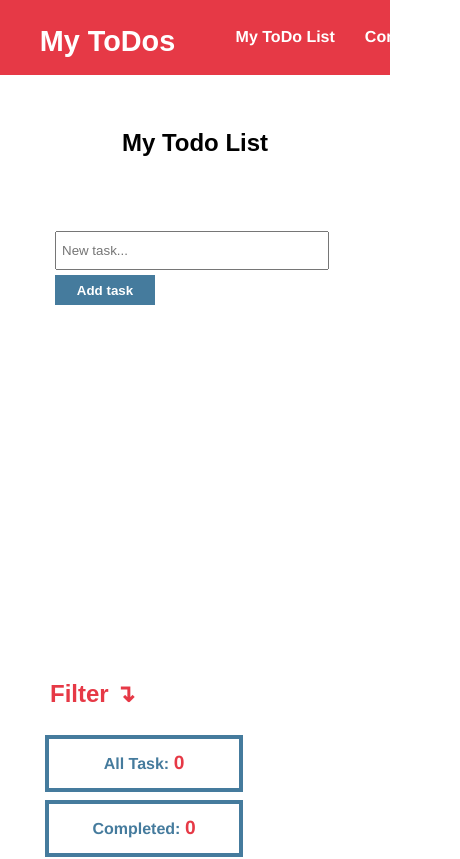
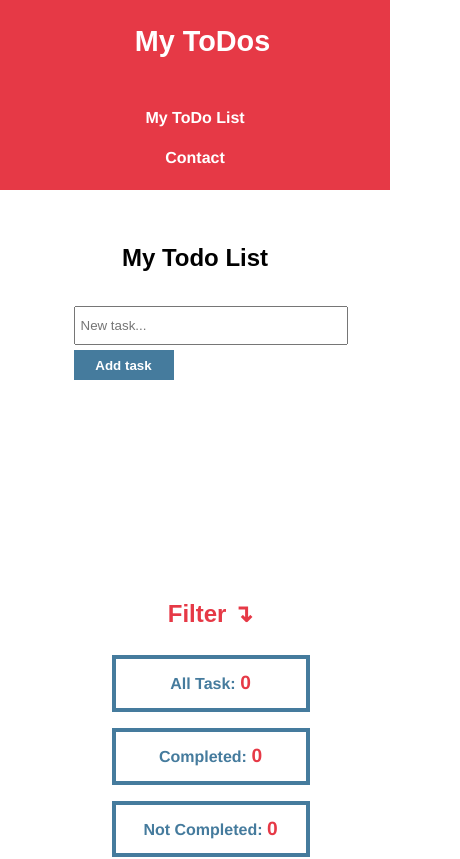
Before and after one commit to spica260/MyToDoList, a React (Create React App) app: page / in a window 390 px wide. Shown: the top 859 px of the page, 460 px wide, since content can reach past the window. Built offline with nearby package versions, Linux system fonts and the light colour scheme.

Commit message:
Added responsive style

```diff
--- a/package.json
+++ b/package.json
@@ -11,7 +11,7 @@
     "react-dom": "^18.3.1",
     "react-icons": "^5.3.0",
     "react-router-dom": "^6.26.1",
-    "react-scripts": "5.0.1",
+    "react-scripts": "^5.0.1",
     "web-vitals": "^2.1.4"
   },
   "scripts": {
--- a/src/App.css
+++ b/src/App.css
@@ -1,6 +1,10 @@
 h1, h2 {
     font-family: 'Lilita One', sans-serif;
     text-align: center;
+}
+
+a {
+    text-decoration: none;
 }
 
 .btn {
@@ -246,3 +250,40 @@
 #error-page h1, #error-page p {
     padding-bottom: 50px;
 }
+
+/* Responsive */
+@media only screen and (max-width: 700px) {
+    body {
+        overflow-x: hidden;
+    }
+
+    header, .logo-sec, .nav-sec ul {
+        display: flex;
+        flex-direction: column;
+        align-items: center;
+    }
+
+    .nav-sec ul li {
+        margin: 8px 0;
+    }
+
+    header {
+        height: 190px;
+    }
+
+    .tittle {
+        margin-bottom: 0;
+    }
+
+    .col1, .col2 {
+        width: 90%;
+        height: 250px;
+        display: flex;
+        flex-direction: column;
+        align-items: center;
+    }
+
+    .form {
+        width: 80%;
+    }
+}
--- a/src/components/HeaderNav.jsx
+++ b/src/components/HeaderNav.jsx
@@ -5,13 +5,13 @@
   return (
     <header>
         <section className='logo-sec'>
-          <h1 className="logo">My ToDos</h1>
+        <Link to={`/`}><h1 className="logo">My ToDos</h1></Link>
         </section>
 
         <section className='nav-sec'>
           <ul>
             <li><Link to={`/`} className='btn'>My ToDo List</Link></li>
-            <li><Link to={`contact`} className='btn'>Contact</Link></li>
+            <li><Link to={`/Contact`} className='btn'>Contact</Link></li>
           </ul>
         </section>
     </header>
```
Also changed, not shown: 1 other file (tests, documents, lock files or other folders).
